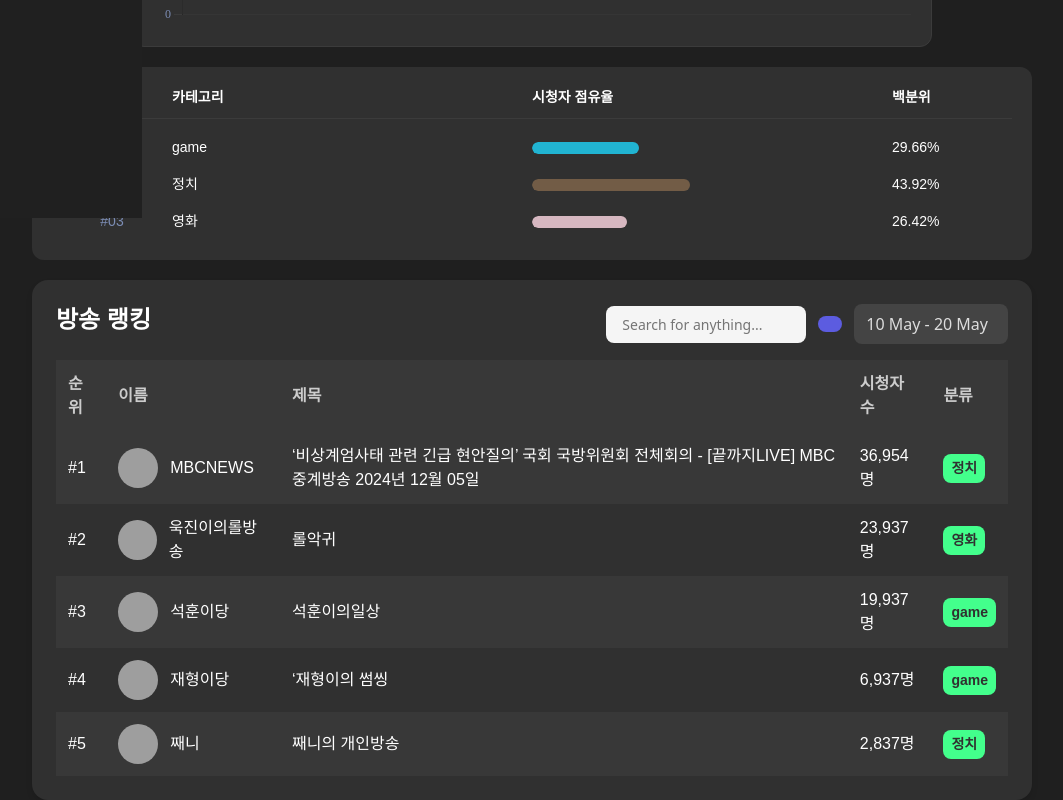
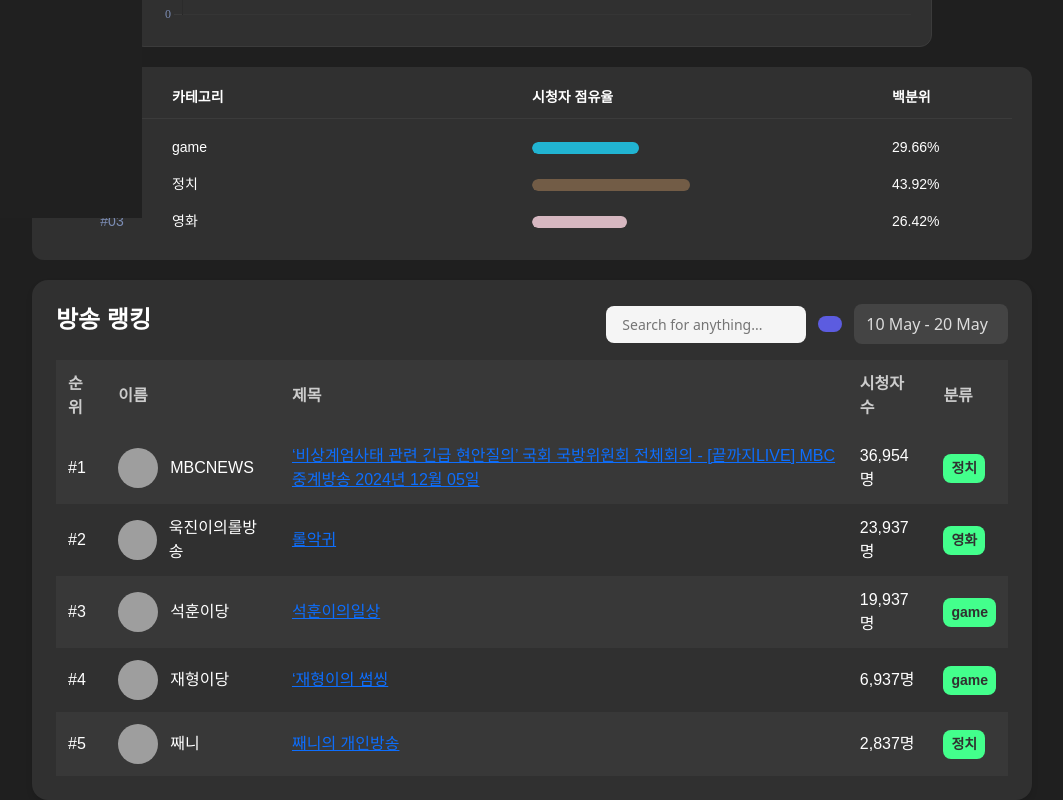
Before and after one commit to SK-Control-system/Front_React, a React (Create React App) app: page / in a window 1280 px wide. Shown: the part 582-1382 px from the top of the page, without its empty margins (108-1171 px from the left). Built offline with nearby package versions, Linux system fonts and the light colour scheme; no server answers; grey boxes are pictures that could not be loaded.

Commit message:
랭킹에서 라이브 제목 클릭 시 이동 구현

```diff
--- a/src/component/main/BroadcastRanking.js
+++ b/src/component/main/BroadcastRanking.js
@@ -1,6 +1,7 @@
 import React, { useEffect, useState } from "react";
 import axios from "axios";
 import "./BroadcastRanking.css";
+import { Link } from "react-router-dom"; // React Router의 Link 컴포넌트 추가
 
 const fallbackData = [
   "{}",
@@ -37,6 +38,10 @@ function BroadcastRanking() {
             viewers: parseInt(video.concurrentViewers || 0, 10),
             category: video.category || "기타",
             profileImage: video.channelThumbnailUrl || "https://via.placeholder.com/88",
+            videoId: video.videoId, // videoId 추가
+            currentDate: video.videoAPIReceivedTime
+              ? video.videoAPIReceivedTime.split(" ")[0] // 날짜 추출
+              : "2024-12-12", // 기본값 설정
           }));
 
         setRankings(sortedRankings);
@@ -57,6 +62,8 @@ function BroadcastRanking() {
             viewers: parseInt(video.concurrentViewers || 0, 10),
             category: video.category || "기타",
             profileImage: video.videoThumbnailUrl || "https://via.placeholder.com/88",
+            videoId: video.videoId, // videoId 추가
+            currentDate: video.videoAPIReceivedTime.split(" ")[0]
           }));
 
         setRankings(fallbackRankings);
@@ -118,7 +125,11 @@ function BroadcastRanking() {
                   {rank.name}
                 </div>
               </td>
-              <td>{rank.title}</td>
+              <td>
+                <Link to={`/analytics/${rank.currentDate}/${rank.videoId}`}>
+                  {rank.title}
+                </Link>
+              </td>
               <td>{rank.viewers.toLocaleString()}명</td>
               <td>
                 <span className="category-badge">{rank.category}</span>
```
Also changed, not shown: 2 other files (tests, documents, lock files or other folders).
